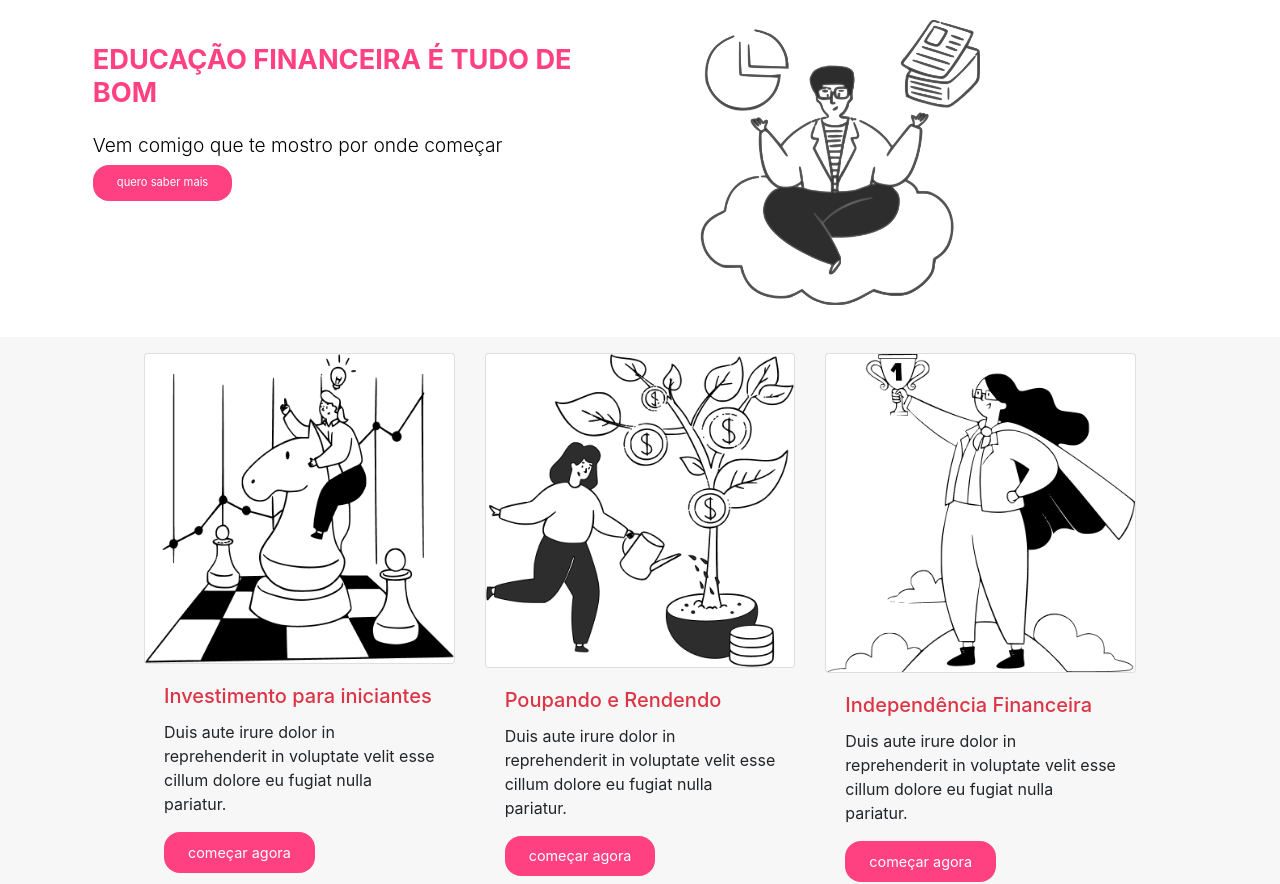
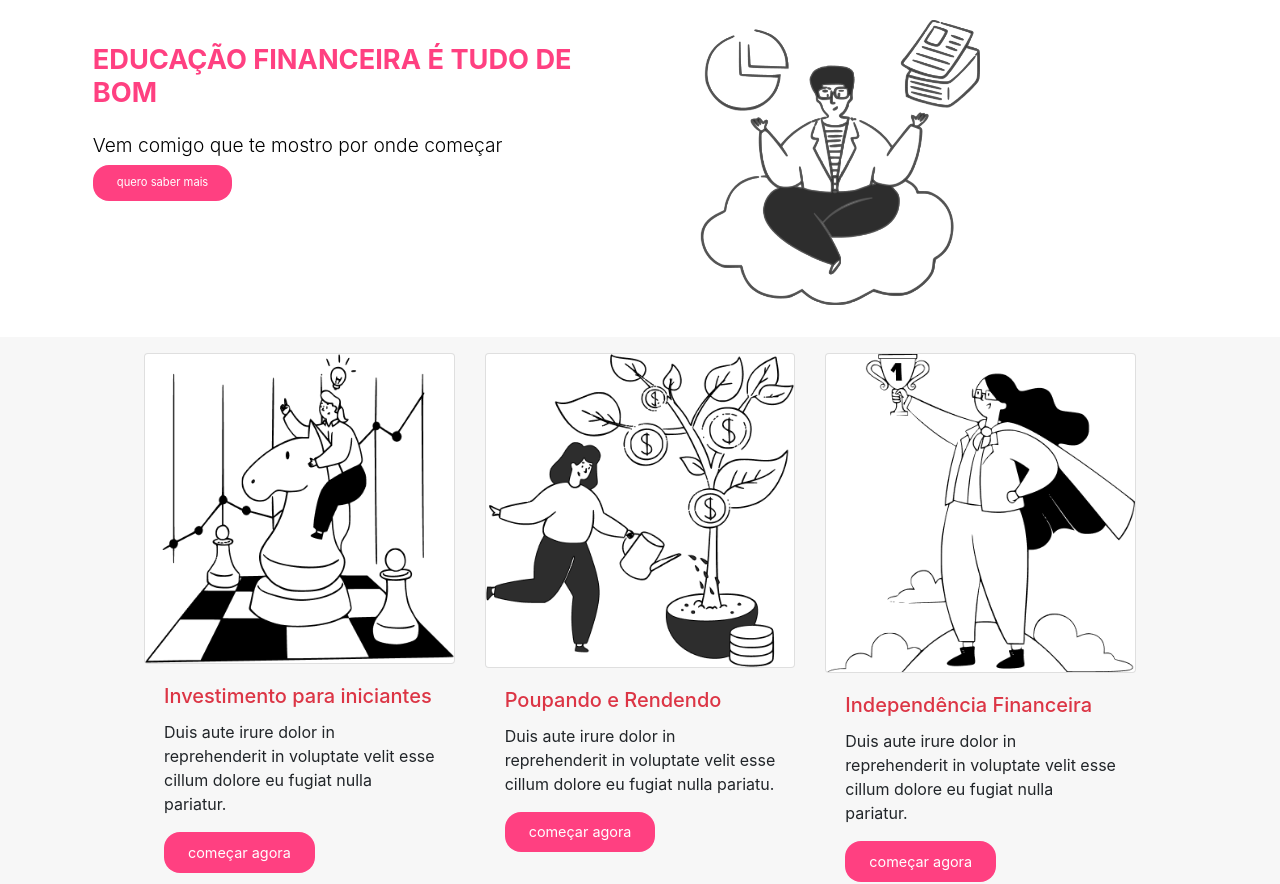
Before and after one commit to heloisaho28/Projeto-integradorGAMA, a plain HTML site: page paginaPrincipal.html in a window 1280 px wide. Shown: the part 102-986 px from the top of the page. Drawn offline with nearby package versions, Linux system fonts and the light colour scheme.

Commit message:
Update paginaPrincipal.html

```diff
--- a/paginaPrincipal.html
+++ b/paginaPrincipal.html
@@ -129,7 +129,7 @@
         <div class="card-body">
           <h5 class="card-title text-danger">Poupando e Rendendo</h5>
           <p class="card-text ">Duis aute irure dolor in reprehenderit in voluptate velit esse
-            cillum dolore eu fugiat nulla pariatur.
+            cillum dolore eu fugiat nulla pariatu.
           </p>
           <div class="links-cursos">
 
```
